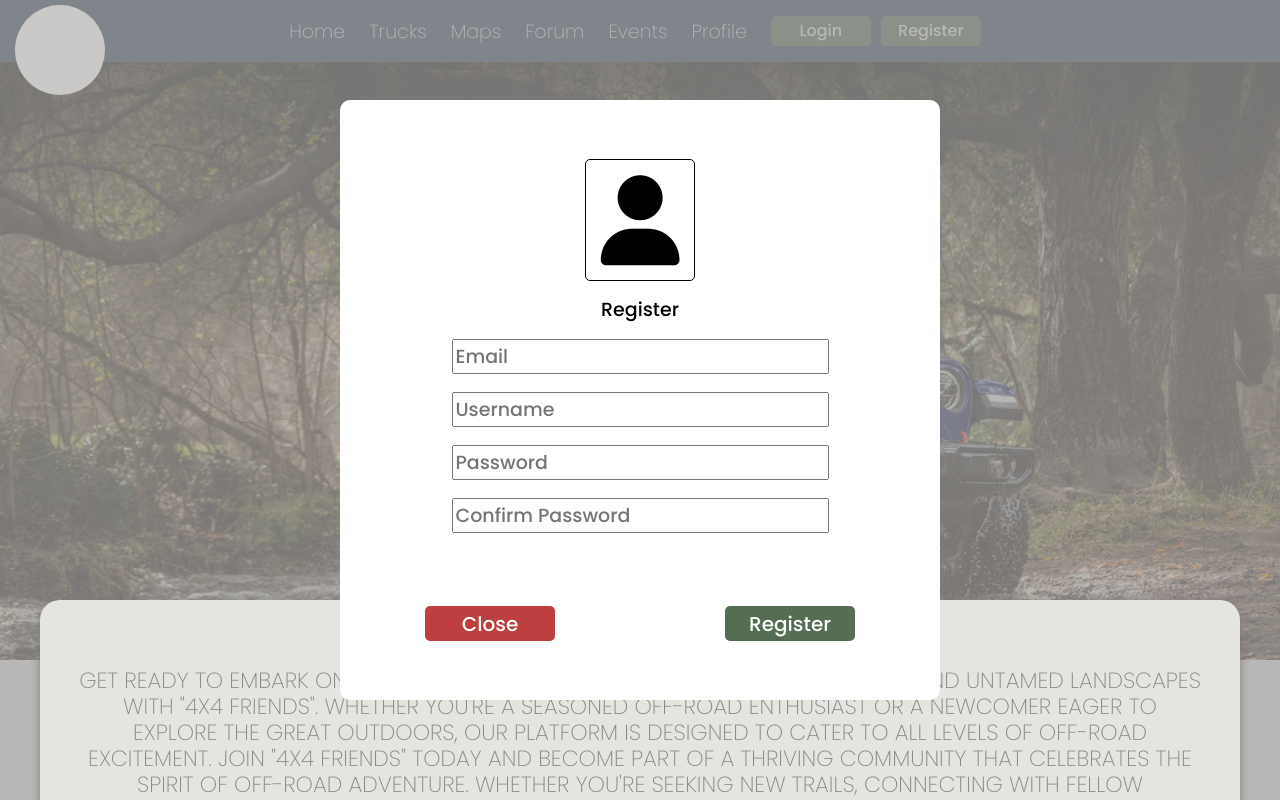
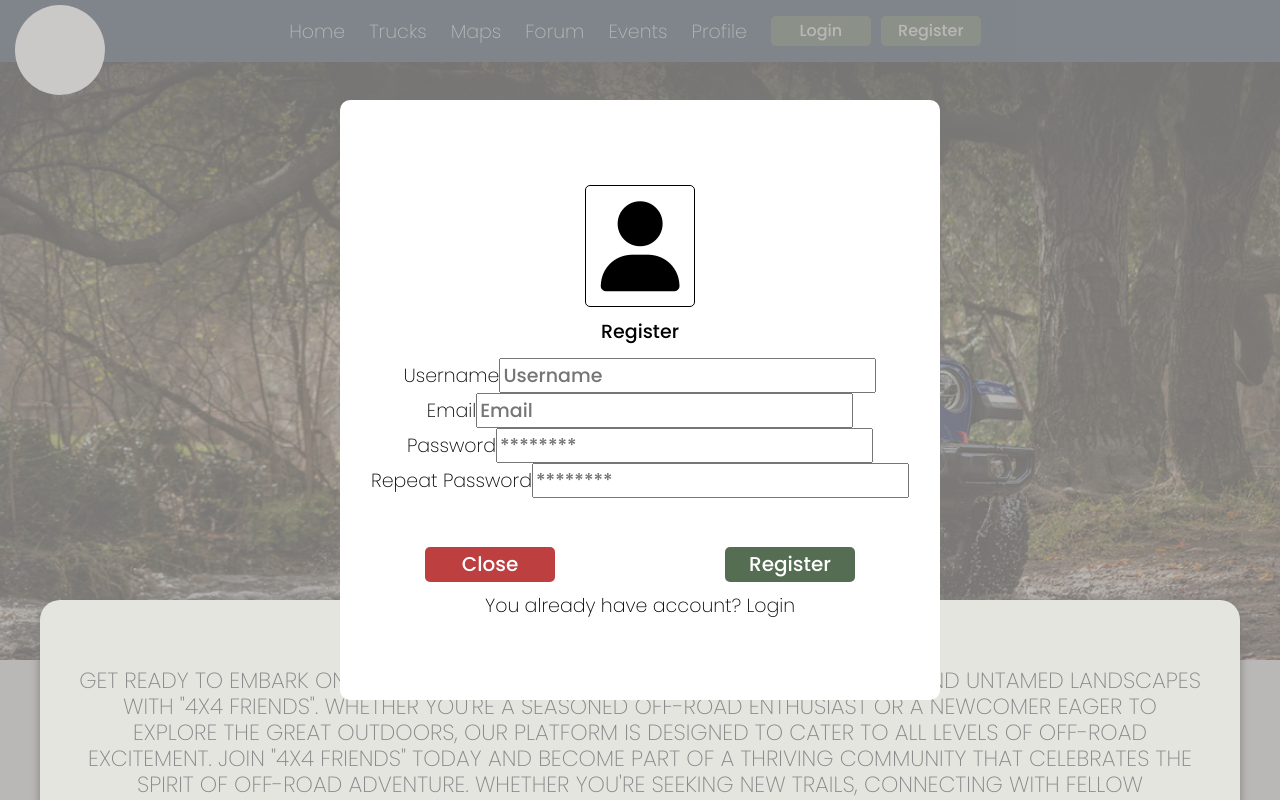
Before and after one commit to Ali-Musli/4x4.Friends-React.Redux, a React (Create React App) app in the folder app copy/: page / in a window 1280 px wide. Both pictures are taken after a click on the button "Register". Shown: the top 800 px of the page. Built offline with nearby package versions, Linux system fonts and the light colour scheme; no server answers; grey boxes are pictures that could not be loaded.

Commit message:
edit register component

```diff
--- a/app copy/src/components/AuthPopUp/Register/Register.js
+++ b/app copy/src/components/AuthPopUp/Register/Register.js
@@ -19,34 +19,56 @@ const Register = ({ isRegisterShow }) => {
                 <div className={style["login-popup-inner"]}>
                     <i className="fa-solid fa-user"></i>
                     <h2 className={style["login-popup-title"]} >Register</h2>
+                    <form>
+                        <div>
+                            <label className={style["label"]} htmlFor='username'>Username</label>
                             <input
+                                name='username'
+                                type="text"
+                                placeholder="Username"
+                                value={username}
+                                onChange={(e) => setUsername(e.target.value)}
+                            />
+                        </div>
+
+                        <div>
+                            <label className={style["label"]} htmlFor='email'>Email</label>
+                            <input
+                                name='email'
                                 type="text"
                                 placeholder="Email"
                                 value={email}
                                 onChange={(e) => setEmail(e.target.value)}
                             />
+                        </div>
+
+                        <div>
+                            <label className={style["label"]} htmlFor='password'>Password</label>
                             <input
-                        type="text"
-                        placeholder="Username"
-                        value={username}
-                        onChange={(e) => setUsername(e.target.value)}
-                    />
-                    <input
+                                name='password'
                                 type="password"
-                        placeholder="Password"
+                                placeholder="********"
                                 value={password}
                                 onChange={(e) => setPassword(e.target.value)}
                             />
+                        </div>
+
+                        <div>
+                            <label className={style["label"]} htmlFor='rePassword'>Repeat Password</label>
                             <input
+                                name='rePassword'
                                 type="text"
-                        placeholder="Confirm Password"
+                                placeholder="********"
                                 value={confirmPass}
                                 onChange={(e) => setConfirmPass(e.target.value)}
                             />
+                        </div>
+                    </form>
                     <div className={style["div-btn"]}>
                         <button className={style["cls-btn"]} onClick={isRegisterShow}>Close</button>
                         <button className={style["auth-btn"]} onClick={handleRegister}>Register</button>
                     </div>
+                    <p className={style["account-exist"]}>You already have account? <a>Login</a></p>
                 </div>
             </div>
         </>
--- a/app copy/src/components/AuthPopUp/Register/Register.module.css
+++ b/app copy/src/components/AuthPopUp/Register/Register.module.css
@@ -37,7 +37,7 @@
     display: flex;
     flex-direction: column;
     align-items: center;
-    gap: 18px;
+    gap: 14px;
     justify-content: center;
     width: 600px;
     height: 600px;
@@ -62,7 +62,7 @@
 }
 
 .div-btn {
-    margin-top: 55px;
+    margin-top: 35px;
     width: 100%;
     display: flex;
     justify-content: space-around;
@@ -105,3 +105,7 @@
     -webkit-box-shadow: 1px 0px 8px 0px rgba(0, 0, 0, 0.81);
     -moz-box-shadow: 1px 0px 8px 0px rgba(0, 0, 0, 0.81);
 }
+
+.account-exist {
+    color: black;
+}
```
Lines whose indentation alone changed are shown as unchanged.
